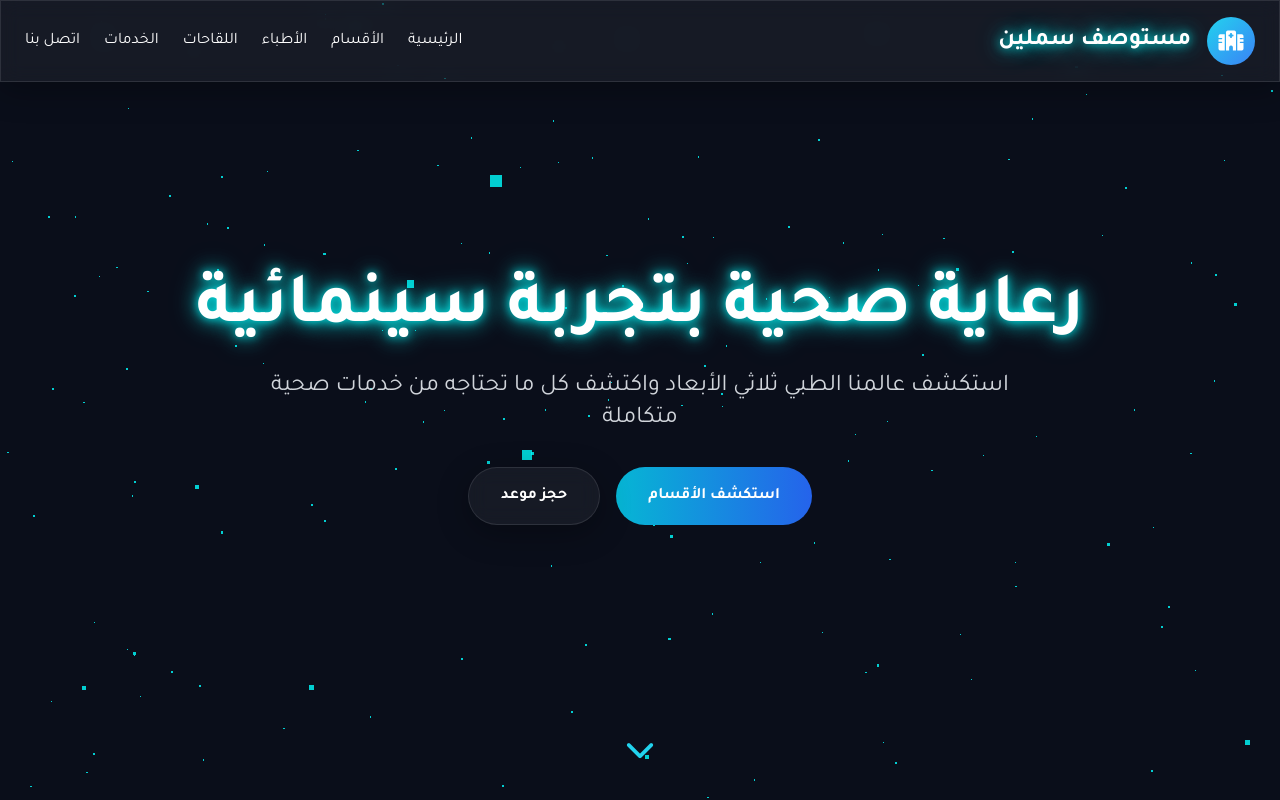
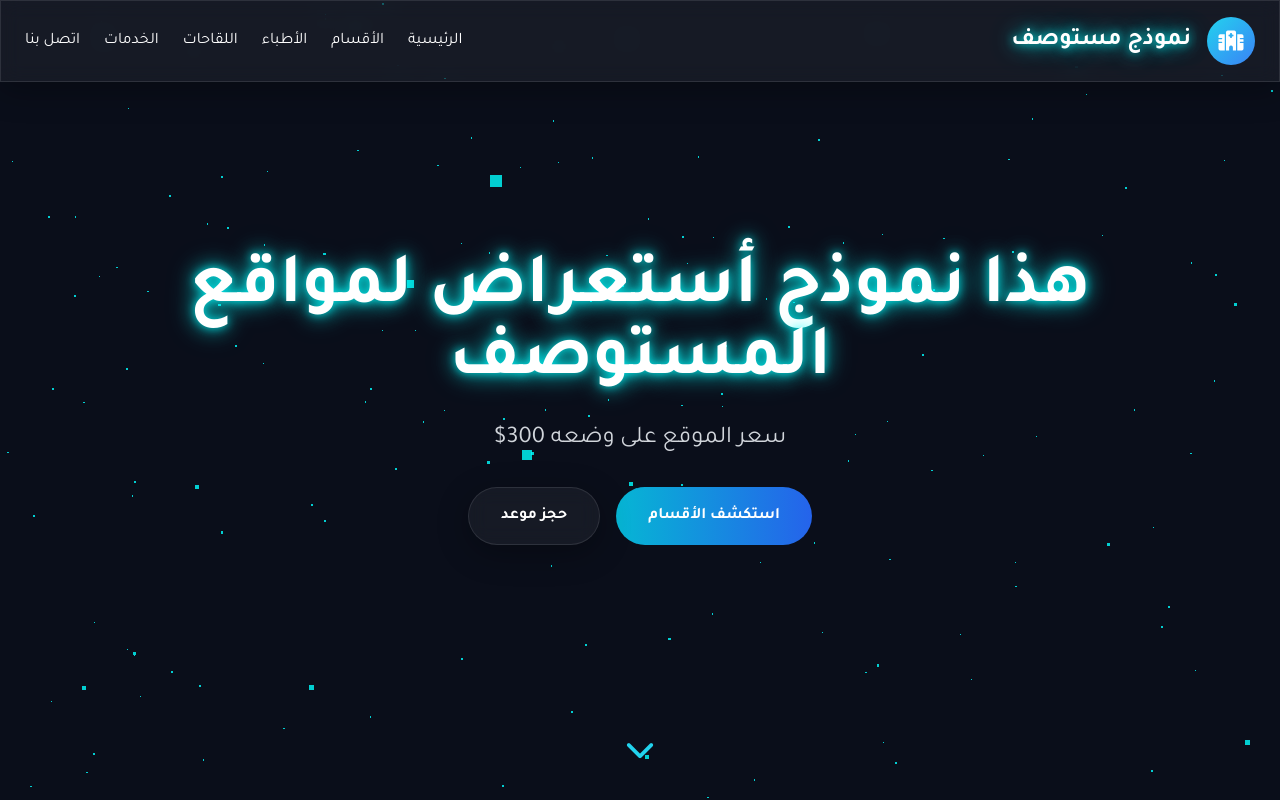
Before and after one commit to d8iv/language-site, a plain HTML site: page index.html in a window 1280 px wide. Shown: the top 800 px of the page. Drawn offline with nearby package versions, Linux system fonts and the light colour scheme.

Commit message:
index.html

```diff
--- a/index.html
+++ b/index.html
@@ -187,7 +187,7 @@
                 <div class="w-12 h-12 bg-gradient-to-br from-cyan-400 to-blue-500 rounded-full flex items-center justify-center">
                     <i class="fas fa-hospital text-white text-xl"></i>
                 </div>
-                <h1 class="text-2xl font-bold neon-text">مستوصف سملين </h1>
+                <h1 class="text-2xl font-bold neon-text"> نموذج مستوصف </h1>
             </div>
 
             <div class="hidden md:flex space-x-6 space-x-reverse">
@@ -209,10 +209,13 @@
     <section id="home" class="min-h-screen flex items-center justify-center relative">
         <div class="text-center z-10 px-4">
             <h2 class="text-5xl md:text-7xl font-bold mb-6 neon-text">
-                رعاية صحية بتجربة سينمائية
+                 هذا نموذج أستعراض لمواقع المستوصف
             </h2>
             <p class="text-xl md:text-2xl mb-8 text-gray-300 max-w-3xl mx-auto">
-                استكشف عالمنا الطبي ثلاثي الأبعاد واكتشف كل ما تحتاجه من خدمات صحية متكاملة
+
+                 سعر الموقع على وضعه
+                300$
+
             </p>
             <div class="flex flex-wrap justify-center gap-4">
                 <button onclick="openPopup('departments')" class="px-8 py-4 bg-gradient-to-r from-cyan-500 to-blue-600 rounded-full font-bold hover:scale-105 transition transform">
```
